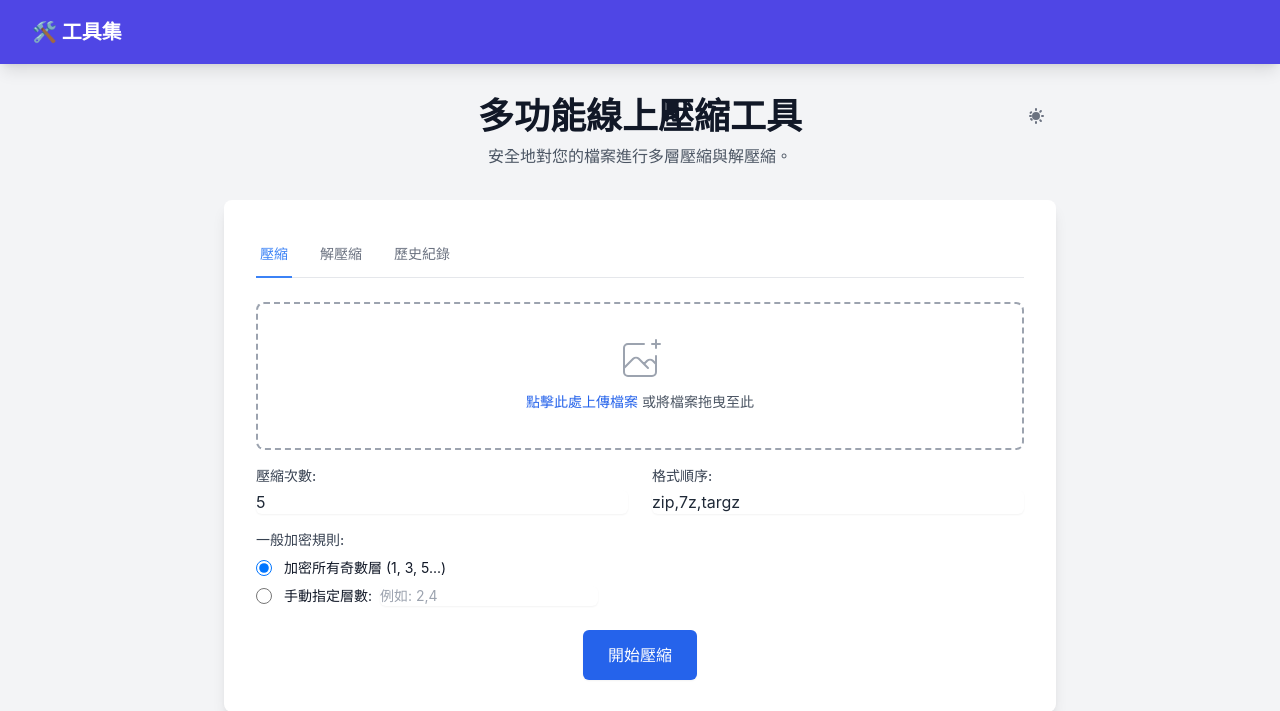
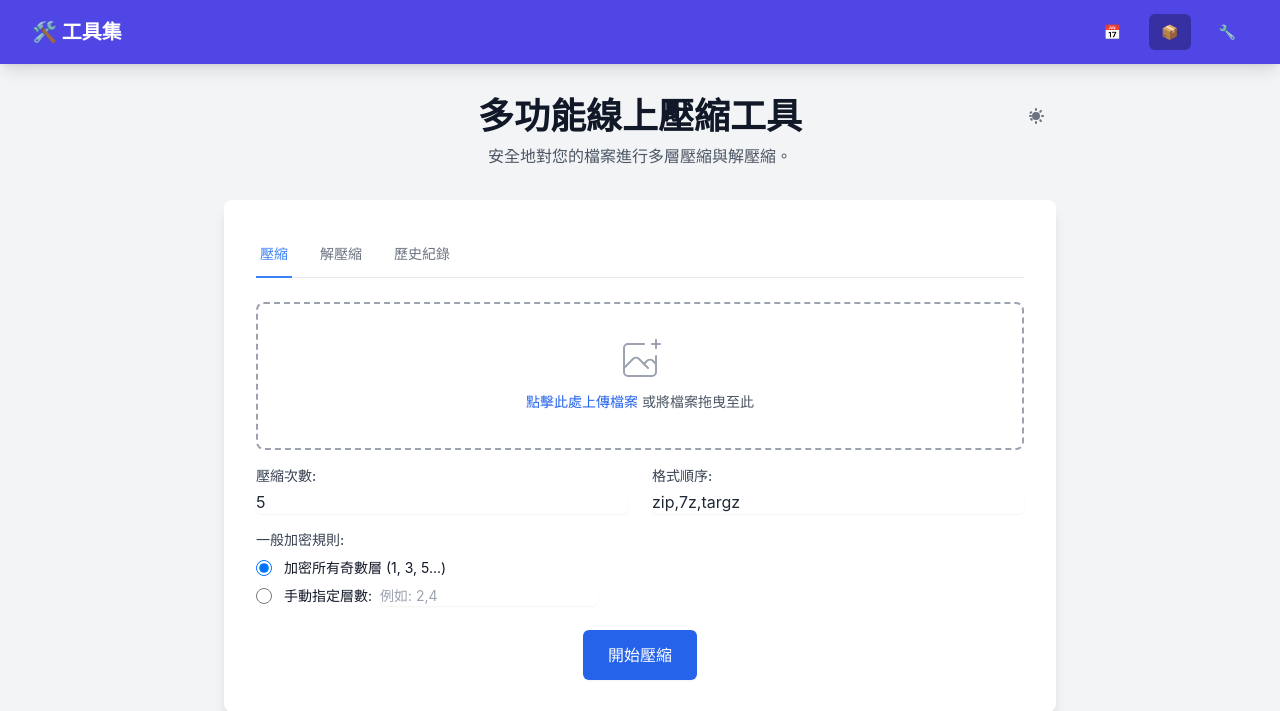
Before and after one commit to Cody8722/zip, a Flask app: page / in a window 1280 px wide. Shown: the top 711 px of the page. Run offline with Flask 3, Linux system fonts and the light colour scheme; data that the repository does not hold is empty; parts of the project's set-up code (start-up, migrations or seed data) failed here and were passed over; some libraries are stand-ins or nearby versions.

Commit message:
Update index.html

```diff
--- a/templates/index.html
+++ b/templates/index.html
@@ -106,15 +106,13 @@
     <nav class="bg-indigo-600 text-white shadow-lg">
         <div class="max-w-7xl mx-auto px-4 sm:px-6 lg:px-8">
             <div class="flex justify-between items-center h-16">
-                <div class="flex items-center space-x-8">
-                    <div class="flex-shrink-0">
-                        <span class="text-xl font-bold">🛠️ 工具集</span>
-                    </div>
-                    <div class="hidden md:flex space-x-4">
-                        <a href="https://shift-schedule-generators.zeabur.app/" class="px-3 py-2 rounded-md text-sm font-medium hover:bg-indigo-700 transition">📅 班表工具</a>
-                        <a href="https://zip.zeabur.app/" class="px-3 py-2 rounded-md text-sm font-medium bg-indigo-800">📦 壓縮工具</a>
-                        <a href="https://mongo-updater-project.zeabur.app/" class="px-3 py-2 rounded-md text-sm font-medium hover:bg-indigo-700 transition">🔧 中控台</a>
-                    </div>
+                <div class="flex-shrink-0">
+                    <span class="text-xl font-bold">🛠️ 工具集</span>
+                </div>
+                <div class="flex space-x-2 sm:space-x-4">
+                    <a href="https://shift-schedule-generators.zeabur.app/" class="px-2 sm:px-3 py-2 rounded-md text-xs sm:text-sm font-medium hover:bg-indigo-700 transition" title="班表工具">📅 <span class="hidden sm:inline">班表工具</span></a>
+                    <a href="https://zip.zeabur.app/" class="px-2 sm:px-3 py-2 rounded-md text-xs sm:text-sm font-medium bg-indigo-800" title="壓縮工具">📦 <span class="hidden sm:inline">壓縮工具</span></a>
+                    <a href="https://mongo-updater-project.zeabur.app/" class="px-2 sm:px-3 py-2 rounded-md text-xs sm:text-sm font-medium hover:bg-indigo-700 transition" title="中控台">🔧 <span class="hidden sm:inline">中控台</span></a>
                 </div>
             </div>
         </div>
```
